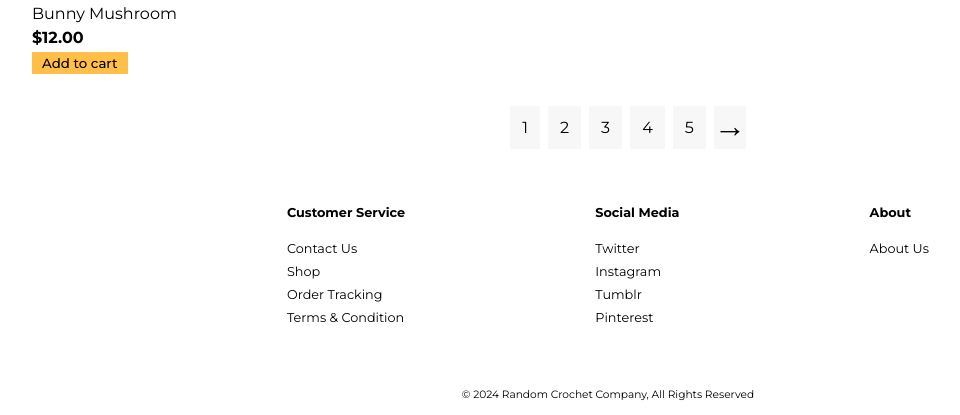
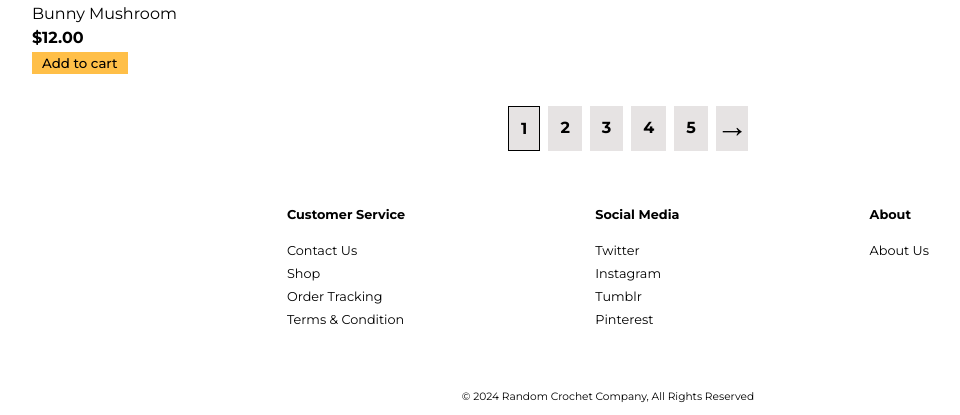
Before and after one commit to dnce17/crochet_shop_site, a Flask app: page /shop in a window 1280 px wide. Shown: the part 281-696 px from the top of the page, without its empty margins (32-992 px from the left). Run offline with Flask 3, Linux system fonts and the light colour scheme; some web fonts are replaced.

Commit message:
refactor: templates to show pg num turned into reusable func, border around current pg added

```diff
--- a/static/style.css
+++ b/static/style.css
@@ -239,13 +239,18 @@ ul {
 }
 
 .pg-num {
-    background-color: rgb(247, 247, 247);
+    background-color: rgb(230, 227, 227);
     padding: 0.75em 0.75em;
+    font-weight: bold;
 }
 
 .arrow {
     font-size: 2rem;
-    background-color: rgb(247, 247, 247);
+    background-color: rgb(230, 227, 227);
+}
+
+.current {
+    border: 1px solid black;
 }
 
 .hidden {
--- a/templates/shop.html
+++ b/templates/shop.html
@@ -20,27 +20,28 @@
         {% endif %}
 
         <!-- Show 5 pg options that's -2 and +2 from current page -->
+        {% macro show_pg_num(start, end, page)%}
+            {% for i in range(start, end) %}
+                {% if page == i %}
+                    <a href="{{ url_for('shop', pg = i) }}" class="shop__pages-nav-item pg-num current">{{ i }}</a>
+                {% else %}
+                    <a href="{{ url_for('shop', pg = i) }}" class="shop__pages-nav-item pg-num">{{ i }}</a>
+                {% endif %}
+            {% endfor %}
+        {% endmacro %}
+
         {% if total_pg <= 5 %}
             <!-- Show less than 5 pg options if total_pg <= 5 -->
-            {% for i in range(1, total_pg + 1) %}
-                <a href="{{ url_for('shop', pg = i) }}" class="shop__pages-nav-item pg-num">{{ i }}</a>
-            {% endfor %}
+            {{ show_pg_num(1, total_pg + 1, pg) }}
         {% elif total_pg > 5 %}
             {% if pg <= 3 %}
-                {% for i in range(1, 6) %}
-                    <a href="{{ url_for('shop', pg = i) }}" class="shop__pages-nav-item pg-num">{{ i }}</a>
-                {% endfor %}
+                {{ show_pg_num(1, 6, pg) }}
             {% elif pg > 3 and pg <= total_pg - 2 %}
-                {% for i in range(pg - 2, pg + 3) %}
-                    <a href="{{ url_for('shop', pg = i) }}" class="shop__pages-nav-item pg-num">{{ i }}</a>
-                {% endfor %}
+                {{ show_pg_num(pg - 2, pg + 3, pg) }}
             {% elif pg >= total_pg - 2 %}
-                {% for i in range(total_pg - 4, total_pg + 1) %}
-                    <a href="{{ url_for('shop', pg = i) }}" class="shop__pages-nav-item pg-num">{{ i }}</a>
-                {% endfor %}
+                {{ show_pg_num(total_pg - 4, total_pg + 1, pg) }}
             {% endif %}
         {% endif %}
-
 
         {% if pg < total_pg %}
             <a href="{{ url_for('shop', pg = pg + 1) }}" class="shop__pages-nav-item next arrow">→</a>
```
